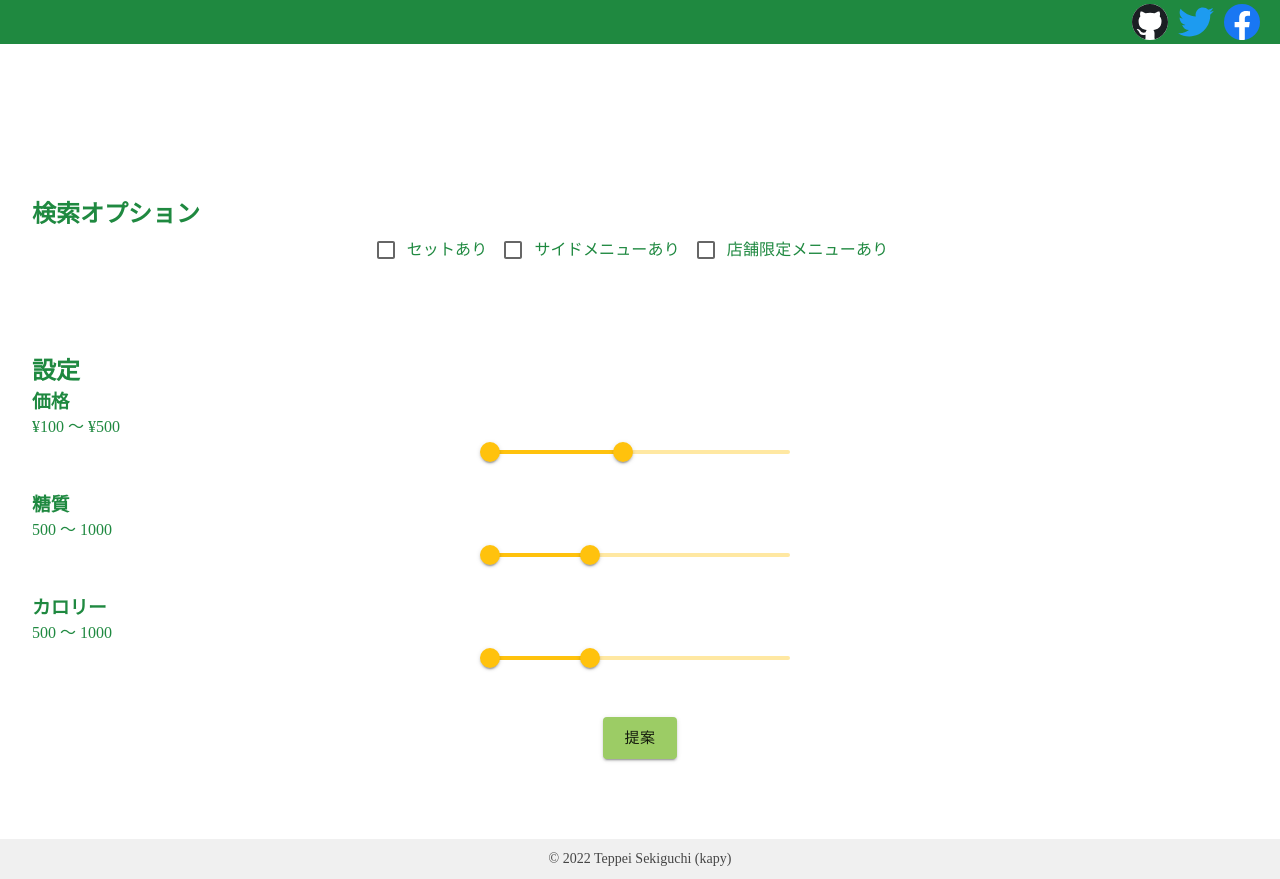
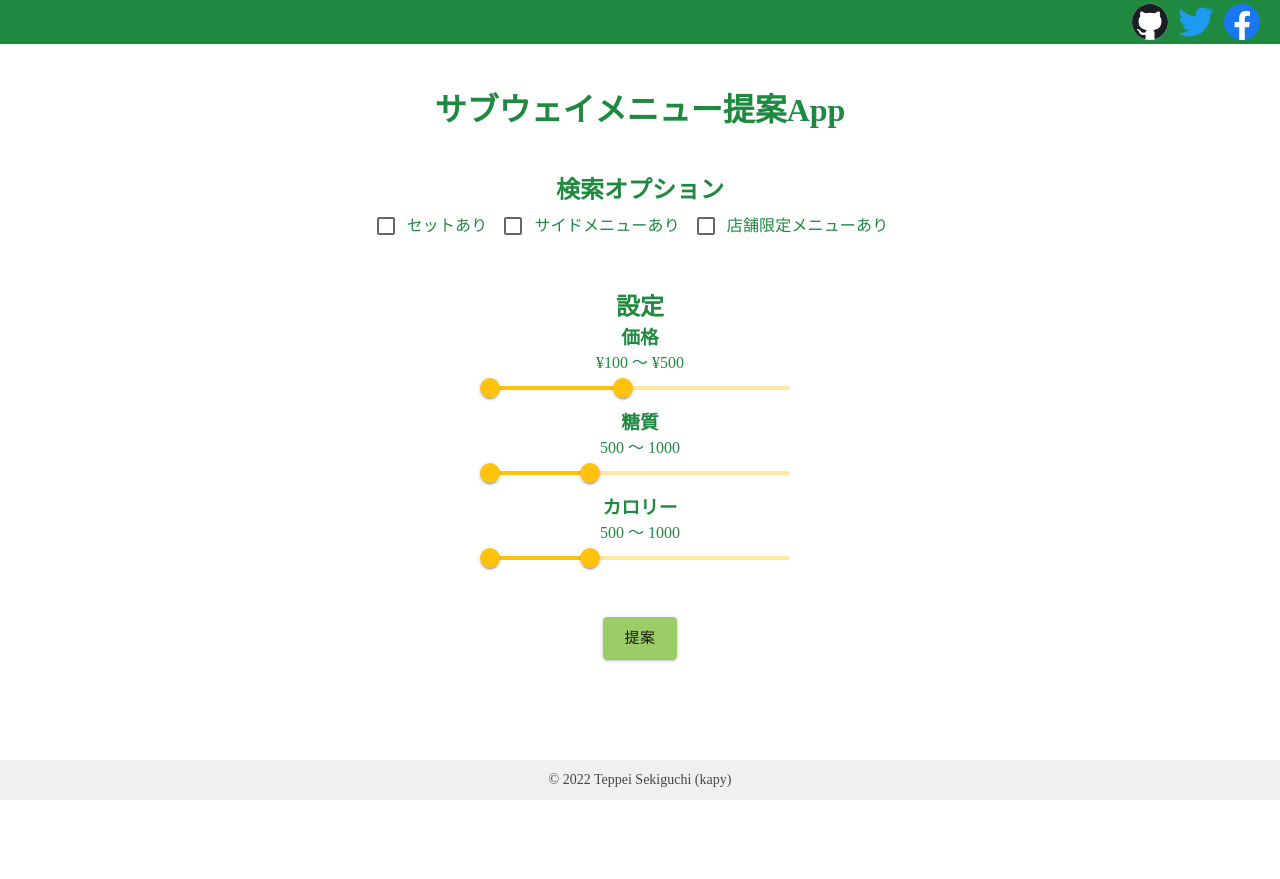
Before and after one commit to kapibara99/subway-combinations, a React (Vite) app in the folder vite-project/: page / in a window 1280 px wide. After the commit the page ends 800 px from the top, so only its background shows below. Built offline with nearby package versions, Linux system fonts and the light colour scheme.

Commit message:
fix and add heading

```diff
--- a/vite-project/src/@types/element.d.ts
+++ b/vite-project/src/@types/element.d.ts
@@ -25,5 +25,6 @@ declare interface SlideBar {
   maxValue : number,
   minValue : number,
   unitName ? : string,
+  heading ? : string,
   dispatcher : Function
 }
--- a/vite-project/src/common/api/get.ts
+++ b/vite-project/src/common/api/get.ts
@@ -24,6 +24,7 @@ export const editData = (type:menuStringType,origin:Data[],option:InitializeSear
     case "Sandwich":
     default :
       if(ary.length){
+        const test = searchOptionFilter(option.SearchOption,ary);
         const sliderFiltered = slideFilter(option.SliderOptions,ary);
         result = random(3,sliderFiltered);
       }
@@ -82,7 +83,12 @@ const slideFilter = (SliderOptions:object,origin:Data[]):Data[] => {
 }
 
 //search Optionを取り込む
-const searchOptionFilter = () => {}
+const searchOptionFilter = (SearchOption:SearchOption[],origin:Data[]):Data[] => {
+  const result = origin;
+  console.log(SearchOption);
+
+  return result;
+}
 /**
  * @module random
  * @param {number} sliceNumber - 何個返すか
--- a/vite-project/src/common/scss/common.scss
+++ b/vite-project/src/common/scss/common.scss
@@ -23,11 +23,7 @@ $minHeight : 40px;
   $header:&;
   background-color: $mainGreen;
   min-height: $minHeight;
-  margin-bottom: 100px;
   color: $white;
-  @include mq(){
-    margin-bottom: 150px;
-  }
   &__inner{
     display: flex;
     align-items: center;
@@ -88,3 +84,9 @@ $minHeight : 40px;
     font-size: 14px;
   }
 }
+
+h1,h2,h3,h4,h5,h6{
+  @include mq(){
+    text-align: center;
+  }
+}
--- a/vite-project/src/components/SlideBar/SlideBar.tsx
+++ b/vite-project/src/components/SlideBar/SlideBar.tsx
@@ -10,7 +10,7 @@ import { useDispatch } from 'react-redux';
 import { SlideBar } from '../../@types/element';
 
 export default function MinimumDistanceSlider(props:SlideBar) {
-  const {minDistance , maxValue , minValue , unitName , dispatcher } = props;
+  const {minDistance , maxValue , minValue , unitName , dispatcher , heading } = props;
   const dispatch = useDispatch();
 
   const initializeValue = maxValue / 2;
@@ -45,7 +45,8 @@ export default function MinimumDistanceSlider(props:SlideBar) {
 
   return (
     <>
-    <p>{valuetext(value[0])} 〜 {valuetext(value[1])}</p>
+    {heading && <h3>{heading}</h3>}
+    <p style={{textAlign:"center"}}>{valuetext(value[0])} 〜 {valuetext(value[1])}</p>
     <Box sx={{ width: 300 , margin: "auto"}}>
       <Slider
         getAriaLabel={() => 'Minimum distance'}
--- a/vite-project/src/pages/Home.tsx
+++ b/vite-project/src/pages/Home.tsx
@@ -6,6 +6,7 @@ import { Link } from "react-router-dom";
 
 // mui
 import { Box , Button } from "@mui/material";
+
 
 // Local Components
 import { CheckList } from '../components/checkList/checkList';
@@ -18,41 +19,47 @@ import { updatePriceOptions , updateCarbohyOptions ,  updateKcalOptions } from '
 export const Home = () => {
     return (
     <main>
+      <MarginSet value="middle" />
+      <h1>
+        <span>サブウェイ</span>
+        <span>メニュー提案App</span>
+      </h1>
+      <MarginSet value="middle" />
       <CheckList />
-      <MarginSet value="large" />
+      <MarginSet value="middle" />
       <h2>設定</h2>
       <>
-        <h3>価格</h3>
         <MinimumDistanceSlider
           minDistance={100}
           unitName = "¥"
           minValue={100}
           maxValue={1000}
+          heading="価格"
           dispatcher = {updatePriceOptions}
           />
-        <MarginSet value="small" />
+        {/* <MarginSet value="small" /> */}
       </>
       <>
-        <h3>糖質</h3>
         <MinimumDistanceSlider
           minDistance={100}
           unitName = ""
           minValue={500}
           maxValue={2000}
+          heading="糖質"
           dispatcher = {updateCarbohyOptions}
           />
-        <MarginSet value="small" />
+        {/* <MarginSet value="small" /> */}
       </>
       <>
-        <h3>カロリー</h3>
         <MinimumDistanceSlider
           minDistance={100}
           unitName = ""
           minValue={500}
           maxValue={2000}
+          heading="カロリー"
           dispatcher = {updateKcalOptions}
           />
-        <MarginSet value="small" />
+        {/* <MarginSet value="small" /> */}
       </>
       <MarginSet value="middle" />
       <Box textAlign='center'>
@@ -66,7 +73,7 @@ export const Home = () => {
       提案
     </Button>
       </Box>
-      <MarginSet value="large" />
+      <MarginSet value="middle" />
     </main>
   )
 }
--- a/vite-project/src/pages/Result.tsx
+++ b/vite-project/src/pages/Result.tsx
@@ -2,12 +2,16 @@ import React, { useState , useEffect } from 'react'
 
 // original
 import { ResultCard } from '../components/resultCard/resultCard';
+import { MarginSet } from '../components/usuallyMargin/MarginSet';
+
 //redux
 import { useDispatch, useSelector } from 'react-redux';
-
-import {postData , editData} from "../common/api/get";
 import { updateDataAction } from '../redux/MenuData/action';
 import { RootStateType } from '../redux/type';
+
+// api
+import {postData , editData} from "../common/api/get";
+
 
 export const Result = () => {
   const dispatch = useDispatch();
@@ -23,12 +27,20 @@ export const Result = () => {
 
   return (
     <main>
+      <MarginSet value="middle"/>
+      <h1>
+        <span>サブウェイ</span>
+        <span>メニュー提案App</span>
+      </h1>
+      <MarginSet value="middle"/>
+
       <div className='c-cardList'>
         {recommendMenu.length && recommendMenu.map( (data:Data,i:number) =>
           <ResultCard key={i} name = {String(i)}  value = {data}/>
         )}
       </div>
       {!recommendMenu.length && <p>no data</p> }
+      <MarginSet value="middle"/>
     </main>
   )
 }
```
Also changed, not shown: 1 other file (tests, documents, lock files or other folders).
